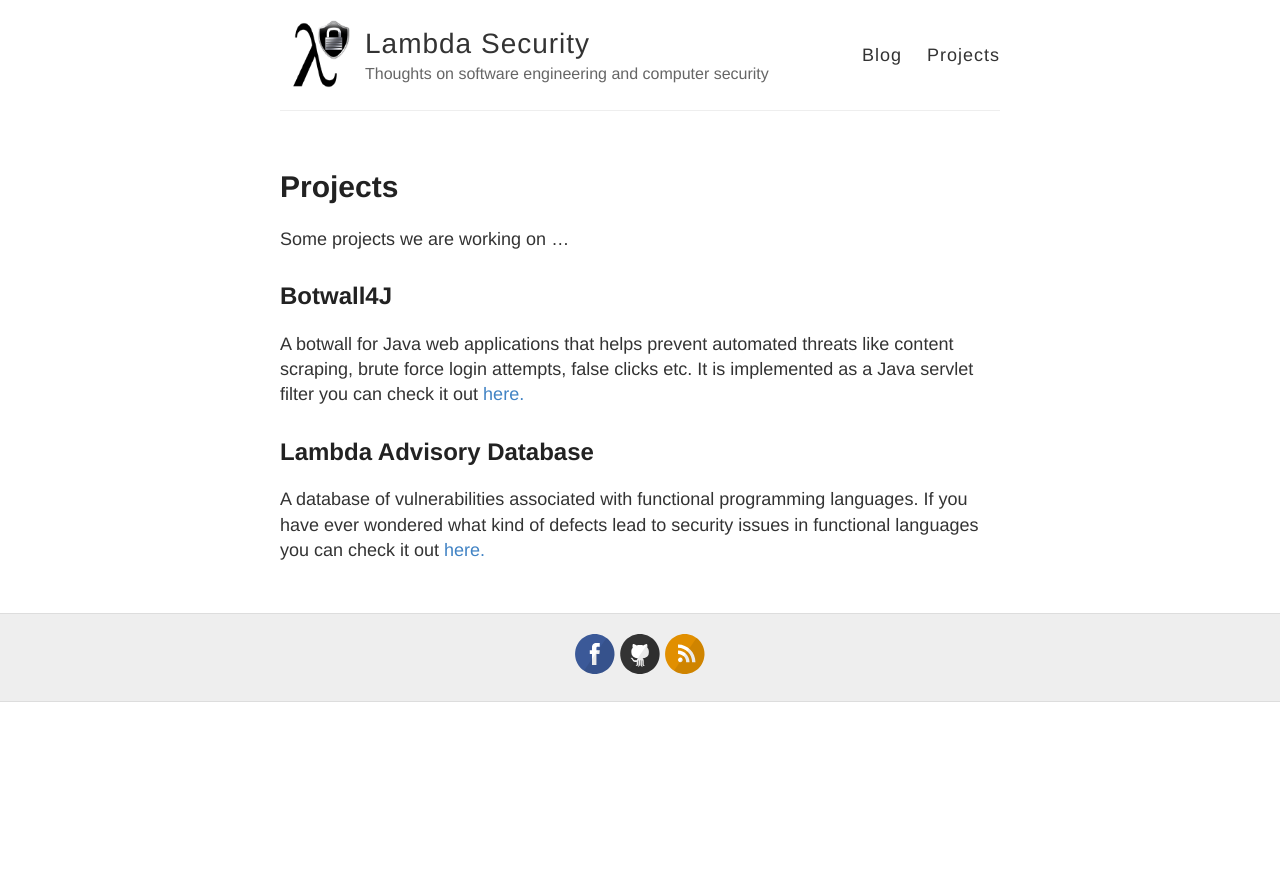
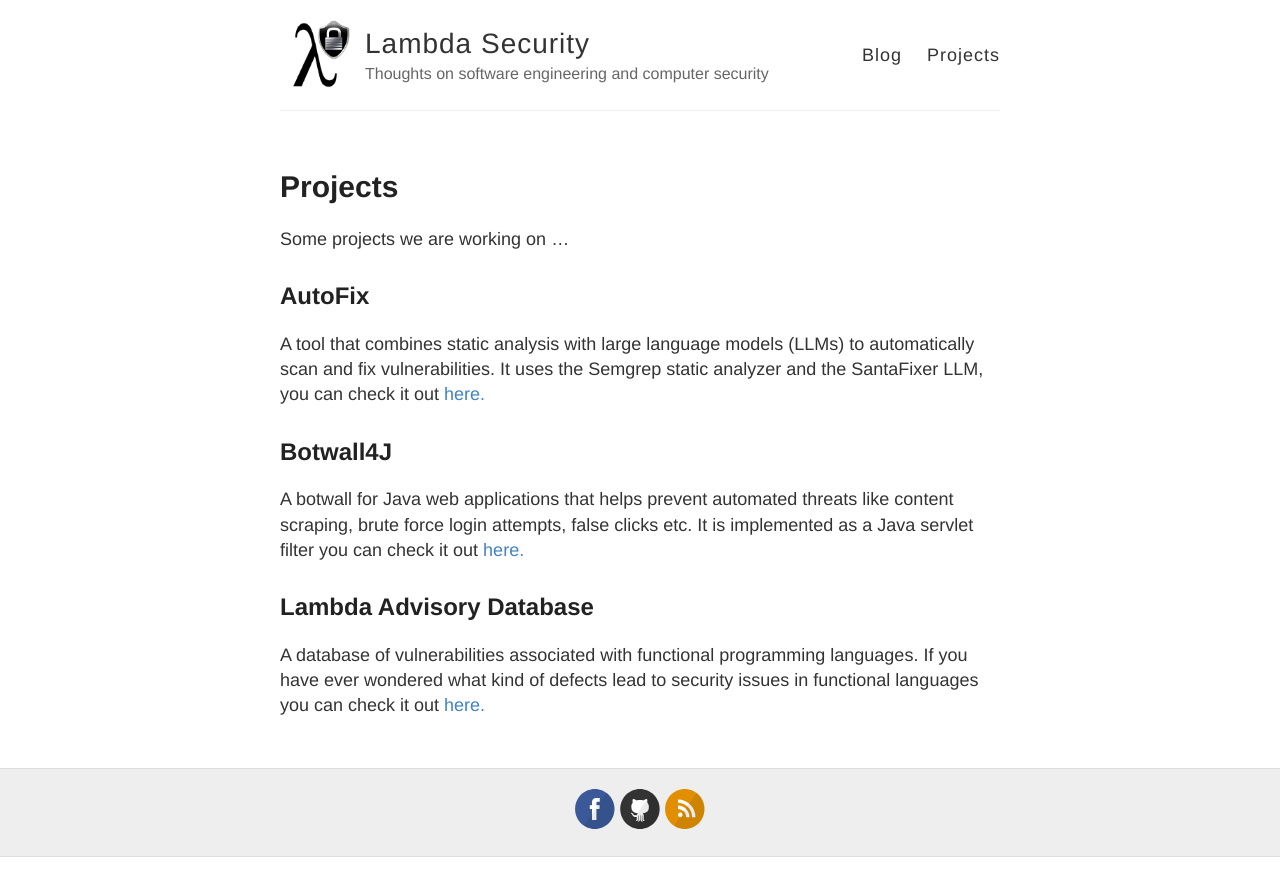
Before and after one commit to lambdasec/lambdasec.github.io, a Jekyll site: the page built from projects.md, in a window 1280 px wide. Shown: the top 896 px of the page. Built offline with Jekyll 4.4.1, drawn with Linux system fonts in a browser that asks for light colours.

Commit message:
Update projects.md

```diff
--- a/projects.md
+++ b/projects.md
@@ -6,6 +6,10 @@ permalink: /projects/
 
 Some projects we are working on ...
 
+## AutoFix
+
+A tool that combines static analysis with large language models (LLMs) to automatically scan and fix vulnerabilities. It uses the Semgrep static analyzer and the SantaFixer LLM, you can check it out [here.](https://github.com/lambdasec/autofix)
+
 ## Botwall4J
 
 A botwall for Java web applications that helps prevent automated threats like content scraping, brute force login attempts, false clicks etc. It is implemented as a Java servlet filter you can check it out [here.](https://github.com/lambdasec/botwall4j)
```
